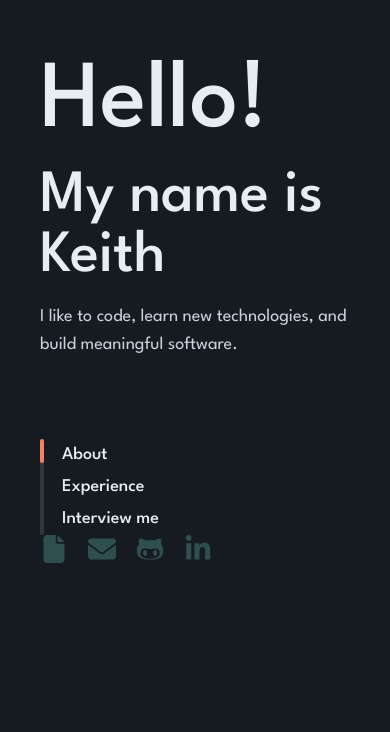
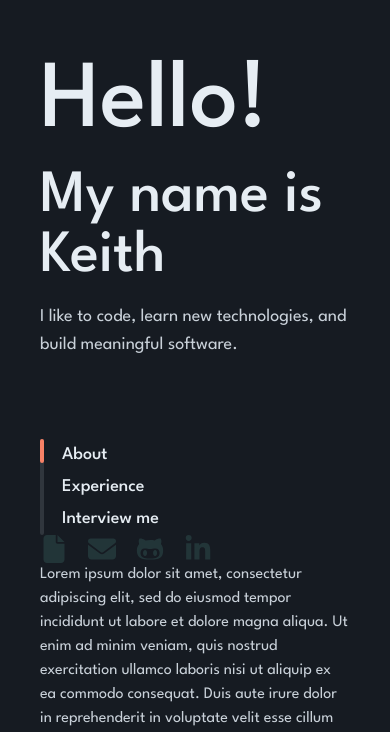
Before and after one commit to keithchewzk/heyitskeith, a React (Create React App) app: page / in a window 390 px wide. Shown: the part 105-837 px from the top of the page. Built offline with nearby package versions, Linux system fonts and the light colour scheme.

Commit message:
icons react on hover

```diff
--- a/src/App.tsx
+++ b/src/App.tsx
@@ -14,7 +14,7 @@ function App() {
   return (
     <div className="bg-background-primary" data-theme={true ? "dark" : "light"}>
       <div className="flex max-w-5xl md:gap-20 m-auto px-10 flex-col md:flex-row">
-        <div className="flex flex-col w-full md:w-6/12 md:sticky top-0 py-40 max-h-screen">
+        <div className="flex flex-col w-full pt-40 md:w-6/12 md:sticky md:top-0 md:pb-40 md:max-h-screen">
           {/* <AppBar isDark={isDark} setIsDark={setIsDark} /> */}
           <Hero />
           <Navigator
@@ -23,7 +23,7 @@ function App() {
           />
           <Socials />
         </div>
-        <div className="flex flex-col w-full md:w-6/12 py-40">
+        <div className="flex flex-col pb-40 w-full md:w-6/12 md:pt-40">
           <div id="about">
             <About />
           </div>
--- a/src/components/Socials/Socials.tsx
+++ b/src/components/Socials/Socials.tsx
@@ -1,3 +1,4 @@
+import { motion } from "framer-motion";
 import { ReactComponent as ResumeIcon } from "./assets/resume.svg";
 import { ReactComponent as GithubIcon } from "./assets/github.svg";
 import { ReactComponent as LinkedinIcon } from "./assets/linkedin.svg";
@@ -14,12 +15,14 @@ function Socials() {
   return (
     <div className="flex gap-5 mt-auto">
       {icons.map(({ Component, key }) => (
-        <div>
-          <Component
-            key={key}
-            className="w-7 h-7 cursor-pointer fill-box-color hover:fill-text-secondary"
-          />
-        </div>
+        <motion.div
+          key={key}
+          initial={{ scale: 1, opacity: 0.5 }}
+          whileHover={{ scale: 1.2, opacity: 1 }}
+          transition={{ duration: 0.2, ease: "easeInOut" }}
+        >
+          <Component className="w-7 h-7 cursor-pointer fill-text-primary" />
+        </motion.div>
       ))}
     </div>
   );
```
